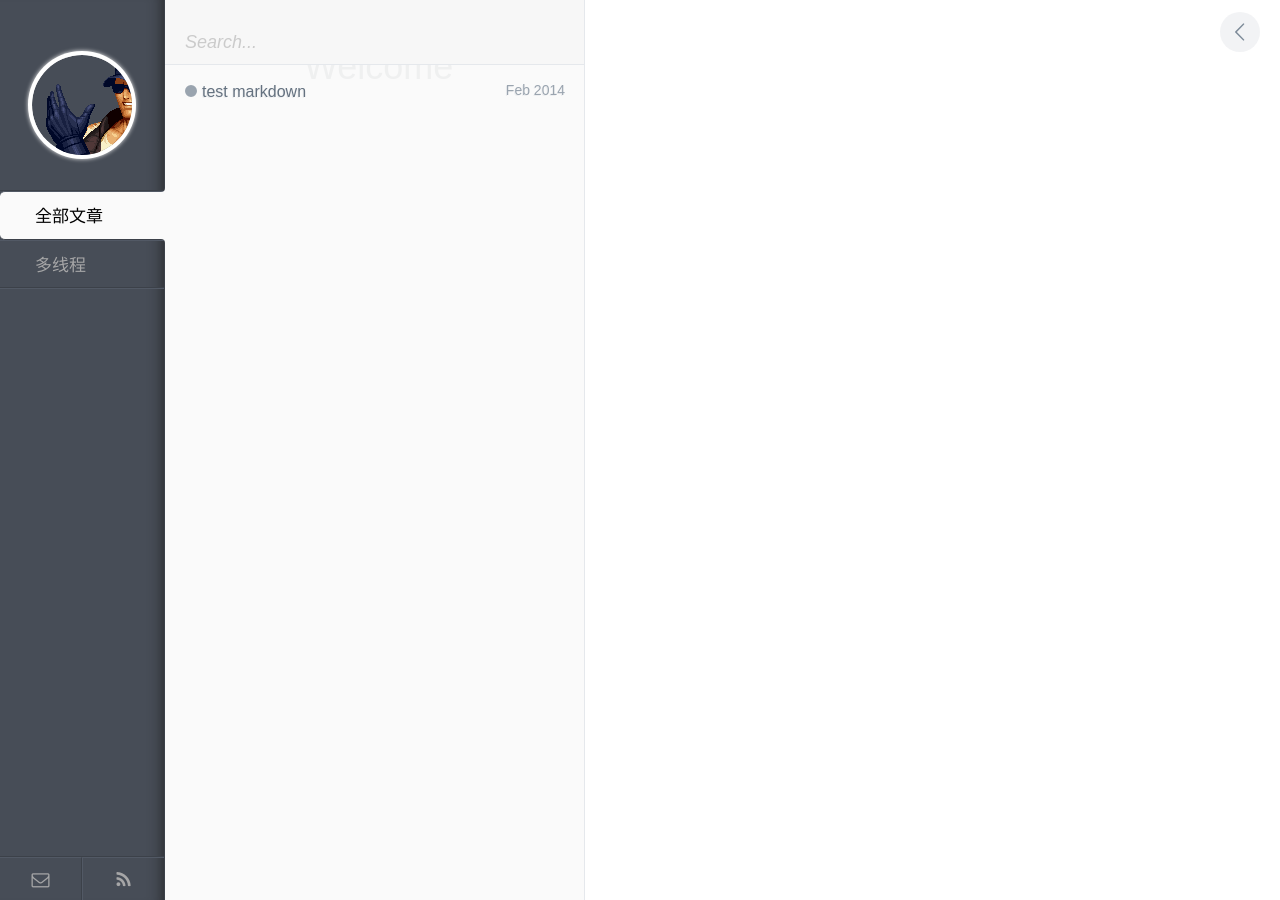
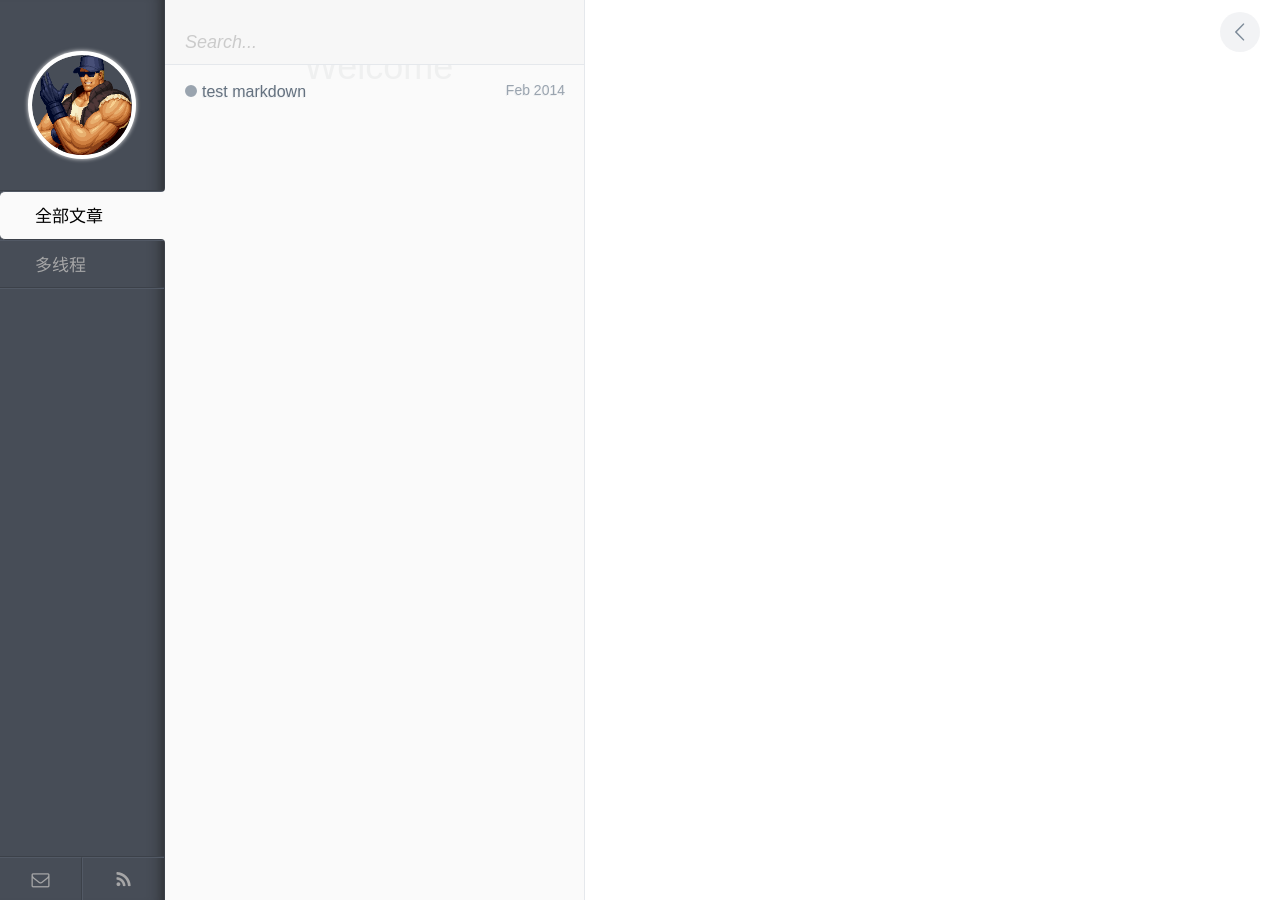
Before and after one commit to zjkcmf/blog, a Jekyll site: the page built from index.html, in a window 1280 px wide. Built offline with Jekyll 4.4.1, drawn with Linux system fonts in a browser that asks for light colours; Markdown is read by kramdown in place of the engine named in the settings.

Commit message:
modify head image size

```diff
--- a/assets/css/style.css
+++ b/assets/css/style.css
@@ -106,6 +106,7 @@ a {
   height: 100px;
   margin: 55px auto 35px;
   background: url(/assets/img/avatar.png);
+  background-size: 100px 100px;
   border-radius: 50%;
   box-shadow: 0 0 0px 4px white, 0 0 4px 4px #eee;
   overflow: hidden;
```
